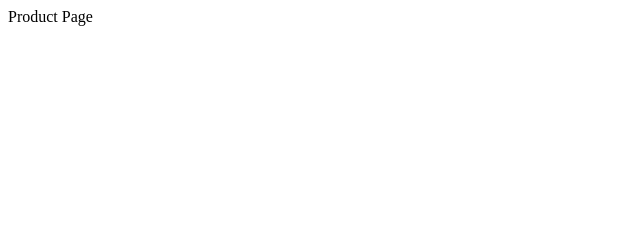
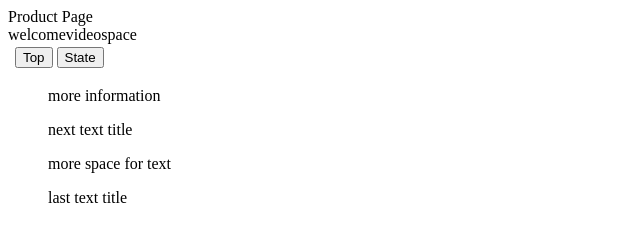
Before and after one commit to serkerof/Demo-WebAcademy, a plain HTML site: page pages/product-page/productPage.html in a window 1280 px wide. Shown: the whole page, without its empty margins (0-640 px from the left). Drawn offline with Linux system fonts and the light colour scheme.

Commit message:
created structure

```diff
--- a/pages/product-page/productPage.css
+++ b/pages/product-page/productPage.css
@@ -0,0 +1,5 @@
+*{
+    padding: 0px;
+    margin: 0px;
+    flex: 0px;
+}
--- a/pages/product-page/productPage.html
+++ b/pages/product-page/productPage.html
@@ -10,3 +10,34 @@
     Product Page
   </body>
 </html>
+
+<div>
+  <div class="main">
+    <div>
+      <div class="welcomeVideo">welcomevideospace</div>
+      <table>
+        <td><div class="textButton"></div></td>
+        <td>
+          <button class="top">Top</button>
+          <button class="state">State</button>
+        </td>
+      </table>
+
+      <div>
+        <div class="modul"></div>
+      </div>
+      <ul>
+        more information
+      </ul>
+      <ul>
+        next text title
+      </ul>
+      <ul>
+        more space for text
+      </ul>
+      <ul>
+        last text title
+      </ul>
+    </div>
+  </div>
+</div>
```
Also changed, not shown: index.html (+1 -1 lines).
